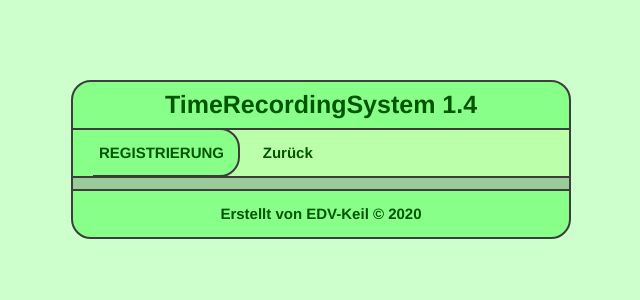
After one commit to AlexanderPapirosa/htdocs, a PHP site: page /main/main.php in a window 1280 px wide. The commit adds this page. Shown: the top 300 px of the page, without its empty margins (319-959 px from the left). Run offline with PHP 8.4, Linux system fonts and the light colour scheme.

Commit message:
some changes

```diff
--- a/css/main.css
+++ b/css/main.css
@@ -11,6 +11,12 @@ body {
 * {
     margin: 0;
     padding: 0;
+}
+
+*,
+*::before,
+*::after {
+  box-sizing: border-box;
 }
 
 header, nav, footer, aside, section {
--- a/index.php
+++ b/index.php
@@ -27,9 +27,6 @@ TRS.PAPIROSA.COM - TIME RECORDING SYSTEM BY EDV-KEIL.DE
 			<!-- menu: 1 -->
 			<ul>
 				<li id="menu_label">ANMELDUNG</li>
-				<li><a href="#">Hilfe</a></li>
-				<li><a href="#">Hilfe 2</a></li>
-				<li><a href="#">Hilfe 3</a></li>
 			</ul>
 		</nav>
 
@@ -59,7 +56,7 @@ TRS.PAPIROSA.COM - TIME RECORDING SYSTEM BY EDV-KEIL.DE
 			</table>
 			<div id="bodyText" align="center">
 				<a href="#">Passwort vergessen?</a><br>
-				<a href="#">Registrieren</a><br>
+				<a href="main/main.php">Registrieren</a><br>
 				<a href="#">Registrieren als Gruppenadministrator</a>
 			</div>
 			<br>
--- /dev/null
+++ b/main/main.php
@@ -0,0 +1,45 @@
+<!DOCTYPE html>
+<html lang="de">
+<!-- site: 2 -->
+<head>
+
+<meta http-equiv="Content-Type" content="text/html; charset=UTF-8" />
+<link rel="shortcut icon" href="graphic/icon.png" type="image/x-icon" />
+<link rel="stylesheet" type="text/css" href="../css/main.css" >
+
+<title>
+TRS.PAPIROSA.COM - TIME RECORDING SYSTEM BY EDV-KEIL.DE
+</title>
+
+</head>
+
+<body>
+	<div id="wrapper">
+
+		<header>
+			TimeRecordingSystem 1.4
+		</header>
+
+		<nav id="menu">
+			<!-- menu: 1 -->
+			<ul>
+				<li id="menu_label">REGISTRIERUNG</li>
+				<li><a href="../index.php">Zur&uuml;ck</a></li>
+			</ul>
+		</nav>
+
+		<section>
+			<!-- body: 1 -->
+
+			<br>
+		</section>
+
+		<footer>
+			<a href="http://www.edv-keil.de">Erstellt von EDV-Keil &copy; 2020</a>
+		</footer>
+
+	</div>
+
+</body>
+
+</html>
```
